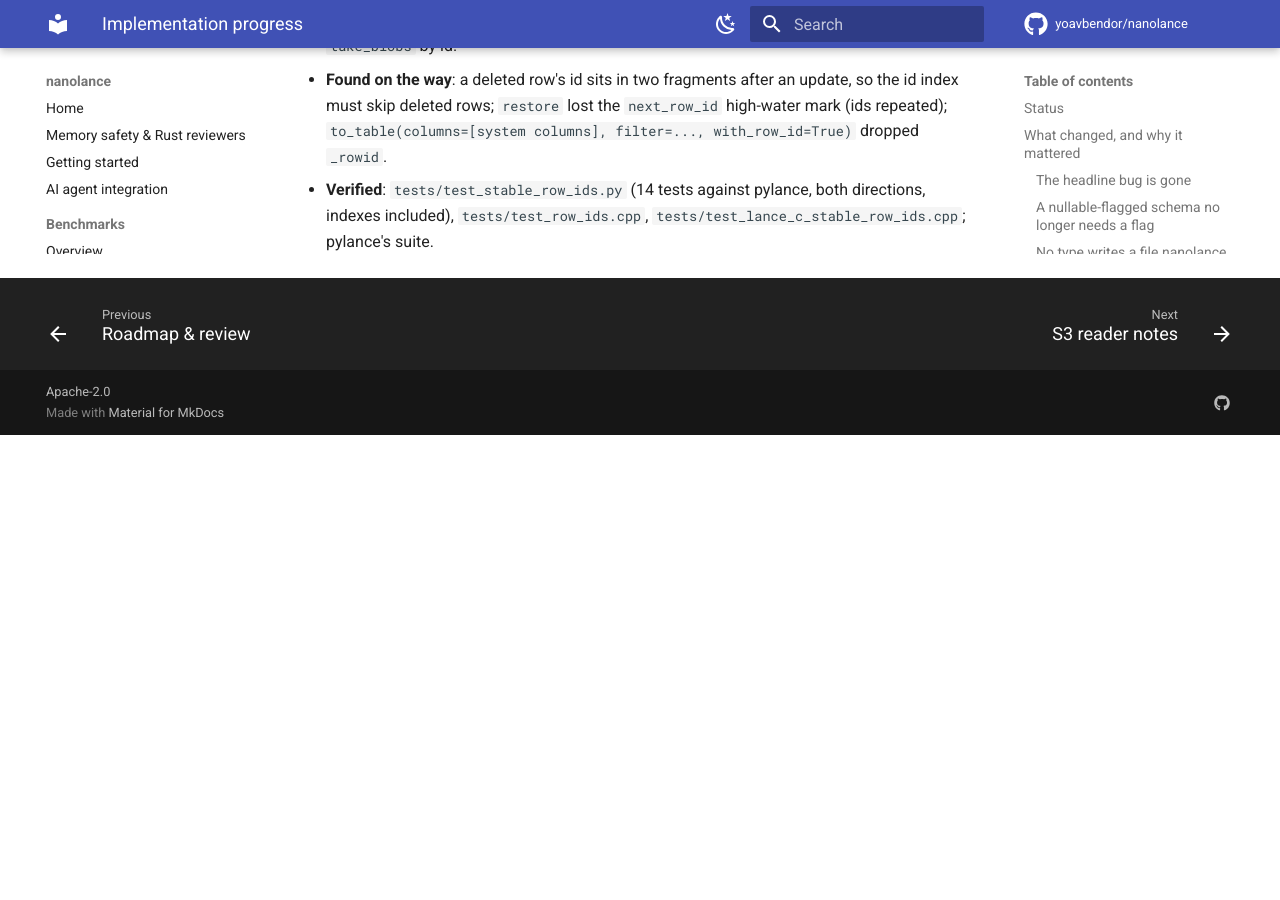
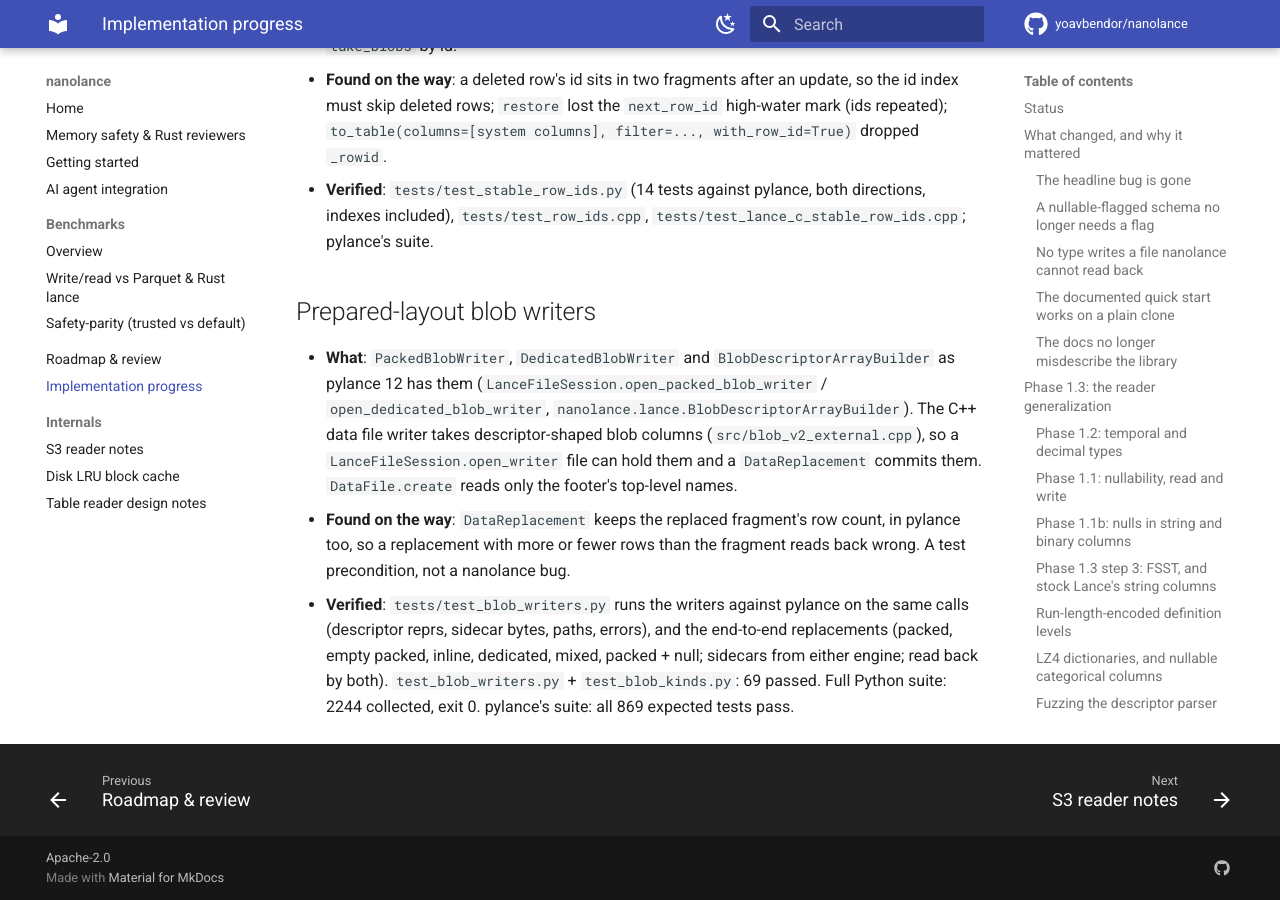
Before and after one commit to yoavbendor/nanolance, an MkDocs documentation site: the page built from docs/PROGRESS.md, in a window 1280 px wide and 900 px high, scrolled down 87991 px. Built offline with MkDocs 1.6.1 and Material for MkDocs 9.7.7, drawn with Linux system fonts in a browser that asks for light colours; comment, search, counter and statistics services are not loaded; before the commit the page ends 88426 px from its top, so only the background shows below that.

Commit message:
Prepared-layout blob writers: end-to-end tests both ways, docs, suite list
Replacements built from either engine's sidecars, committed by nanolance and
read back by nanolance and pylance (packed, empty, inline, dedicated, mixed,
packed + null). pylance's suite: 914 expected (45 more). Roadmap: task done,
lessons from the first delegation. Tests and docs by a Haiku agent, reviewed.

Co-Authored-By: Claude Opus 5.5 <noreply@anthropic.com>
Claude-Session: https://claude.ai/code/session_014PGy9PK68gHvyR8T1r5ueY

```diff
--- a/docs/PROGRESS.md
+++ b/docs/PROGRESS.md
@@ -3252,3 +3252,19 @@ publishes them.
   `to_table(columns=[system columns], filter=..., with_row_id=True)` dropped `_rowid`.
 - **Verified**: `tests/test_stable_row_ids.py` (14 tests against pylance, both directions, indexes
   included), `tests/test_row_ids.cpp`, `tests/test_lance_c_stable_row_ids.cpp`; pylance's suite.
+
+## Prepared-layout blob writers
+
+- **What**: `PackedBlobWriter`, `DedicatedBlobWriter` and `BlobDescriptorArrayBuilder` as pylance 12
+  has them (`LanceFileSession.open_packed_blob_writer` / `open_dedicated_blob_writer`,
+  `nanolance.lance.BlobDescriptorArrayBuilder`). The C++ data file writer takes descriptor-shaped
+  blob columns (`src/blob_v2_external.cpp`), so a `LanceFileSession.open_writer` file can hold them
+  and a `DataReplacement` commits them. `DataFile.create` reads only the footer's top-level names.
+- **Found on the way**: `DataReplacement` keeps the replaced fragment's row count, in pylance too, so
+  a replacement with more or fewer rows than the fragment reads back wrong. A test precondition, not
+  a nanolance bug.
+- **Verified**: `tests/test_blob_writers.py` runs the writers against pylance on the same calls
+  (descriptor reprs, sidecar bytes, paths, errors), and the end-to-end replacements (packed, empty
+  packed, inline, dedicated, mixed, packed + null; sidecars from either engine; read back by both).
+  `test_blob_writers.py` + `test_blob_kinds.py`: 69 passed. Full Python suite: 2244 collected, exit 0.
+  pylance's suite: all 869 expected tests pass.
--- a/docs/ROADMAP.md
+++ b/docs/ROADMAP.md
@@ -27,7 +27,14 @@ Tasks needing format archaeology or design calls stay with Opus.
 
 | task | definition | implementer | status |
 |---|---|---|---|
-| Prepared-layout blob writers (`PackedBlobWriter`, `DedicatedBlobWriter`, `BlobDescriptorArrayBuilder`, descriptor-form blob columns in the file writer) | `docs/tasks/BLOB_WRITERS.md` | Haiku 5.5, reviewed by Opus | phase A (Python writers) done 2026-10-15 (Haiku; reviewed, one fix: coalesced sidecar writes); phase B (C++ descriptor input) in progress |
+| Prepared-layout blob writers (`PackedBlobWriter`, `DedicatedBlobWriter`, `BlobDescriptorArrayBuilder`, descriptor-form blob columns in the file writer) | `docs/tasks/BLOB_WRITERS.md` | Haiku 5.5, reviewed by Opus | ~~done~~ 2026-10-15: phase A (Python writers; reviewed, one fix: coalesced sidecar writes), phase B (C++ descriptor input; end-to-end tests in `tests/test_blob_writers.py`) |
+
+Lessons from the first delegated task (blob writers, three Haiku sessions of 95-160k tokens each):
+behaviour measured on pylance and written into the spec (messages, reprs, paths) let phase A land in
+one pass; the stop rule worked -- phase B stopped at a reader / schema-mapping question instead of
+redesigning it, and the reviewer's answer (pylance's `DataFile.create` reads only top-level names)
+was a 30-line fix; a fresh session per phase kept each one inside its context. Next time: give the
+"finish" session its known facts up front, and say which pytest flags print a summary.
 
 ## Priority: competing with pylance directly (2026-10-08)
 
@@ -50,7 +57,7 @@ plain append / update / scan comes before a whole subsystem.
 | 1 | ~~Filter functions~~ -- **done (2026-10-08)**, with JSON columns themselves: Lance's JSONB on disk (nanolance could not read pylance's JSON columns, and pylance could not read nanolance's), all nine `json_*` functions, `::` casts, `arrow_cast`, `regexp_match` / `regexp_like`, `current_date()` / `now()`, `ARRAY[...]`, `0x..` binary literals, pyarrow's arithmetic, pylance's filter error wording; 20 more of pylance's tests. Left: `LanceDataset.sql`, JSON inside structs or lists, JSON text through lance-c (it returns the JSONB), `arrow_cast` to nested types | ~40 |
 | 1 | ~~Small APIs~~ -- **done (2026-10-08)**: `stats` (dataset, index and data statistics, the same numbers as pylance for every index type nanolance reads, vector models included), `lance_schema` / `lance.schema.LanceSchema`, `update_field_metadata`, `read_transaction` / `get_transactions` (and `transaction_properties` / `commit_message` recorded), `merge`, `validate`, `lance.indices.IndexFileVersion` (which kept `test_vector_index.py` from loading: 23 of its tests now pass); 47 more of pylance's tests. Found on the way: a restore's transaction was recorded as an Overwrite, struct fields carried a "plain" encoding pylance does not write, Merge / Project transactions lacked `preserves_nullability`. Left: `merge` into a dataset with deleted rows, the deletion-vector check of `validate`, `LanceSchema.to_pyarrow` of a schema rebuilt from protos | ~25 |
 | 1 | ~~Writer tail~~ -- **done (2026-10-09)**: Arrow dictionary columns (Lance's `dict:<value>:<index>:<ordered>` pages, every index width, string / binary / fixed-width values; read back with the dictionary they were written with, unused entries included, by either library), empty structs (one constant page, as Lance writes them; refused with Lance's error where Lance refuses), null elements inside fixed-size lists (`FixedSizeList.has_validity`), Lance's error for a zero-dimension fixed-size list, pydantic enums, `truncate_table`; 10 more of pylance's tests. Found on the way: a null element in a fixed-size list inside a list would have been written as 0.0 once top-level element nulls were accepted (now refused by name, as before). Left: dictionary columns inside structs or lists, element nulls under a list or struct | ~10 |
-| 1 | ~~Blobs, every kind~~ -- **done (2026-10-09)**: Blob v2 written as Lance writes it (inline / packed / dedicated by the field's thresholds, external references; the same descriptors, blob ids, sidecar files and Lance 12 logical schema), nulls, several blob columns, `blob_field` / `blob_array` / `Blob`, `external_blob_mode="ingest"`, `allow_external_blob_outside_bases`, `blob_pack_file_size_threshold`, pylance's write checks and errors, `read_blob_ranges`, `to_pandas(blob_mode=)`; whole-object external blobs (size 0) read; legacy v1 blob columns of formats 2.0 / 2.1 read in every shape, and their 2.2 write refused as Lance refuses it (nanolance used to write a dataset pylance could not read); 86 more of pylance's tests. Then (2026-10-09): blobs beside vectors / lists / structs (that read was refused outright), and inside structs, lists and lists of structs, read and written as Lance pages them; found on the way: nanolance's blob pages over 64 KiB of descriptors had a row index pylance could scan but not take rows from (a panic) -- now Lance's byte-packed offsets, older files still read. Left: prepared-layout writers (`PackedBlobWriter`, ...), blobs through `add_columns` / `write_fragments`, registered external bases | ~40 |
+| 1 | ~~Blobs, every kind~~ -- **done (2026-10-09)**: Blob v2 written as Lance writes it (inline / packed / dedicated by the field's thresholds, external references; the same descriptors, blob ids, sidecar files and Lance 12 logical schema), nulls, several blob columns, `blob_field` / `blob_array` / `Blob`, `external_blob_mode="ingest"`, `allow_external_blob_outside_bases`, `blob_pack_file_size_threshold`, pylance's write checks and errors, `read_blob_ranges`, `to_pandas(blob_mode=)`; whole-object external blobs (size 0) read; legacy v1 blob columns of formats 2.0 / 2.1 read in every shape, and their 2.2 write refused as Lance refuses it (nanolance used to write a dataset pylance could not read); 86 more of pylance's tests. Then (2026-10-09): blobs beside vectors / lists / structs (that read was refused outright), and inside structs, lists and lists of structs, read and written as Lance pages them; found on the way: nanolance's blob pages over 64 KiB of descriptors had a row index pylance could scan but not take rows from (a panic) -- now Lance's byte-packed offsets, older files still read. Left: blobs through `add_columns` / `write_fragments`, registered external bases | ~40 |
 | 1 | ~~DuckDB / Polars / LanceDB~~ -- **done (2026-10-09)**: datasets, scanners and fragments are `pyarrow.dataset` objects as pylance's are, so DuckDB replacement scans and `from_arrow`, Polars `scan_pyarrow_dataset` and `to_polars()` read them with pushdown; DuckDB's `lance` extension and LanceDB read nanolance's files and indexes, and nanolance reads and appends to LanceDB's (`tests/test_interop.py`, `tools/interop_suite.py`) | -- |
 | 2 | ~~Distributed index builds from Python~~ -- **done (2026-10-09)**: `create_index_uncommitted` (BTree, Bitmap, LabelList, Inverted, IVF_FLAT, IVF_PQ, IVF_HNSW_SQ, with shared IVF / PQ models), `merge_existing_index_segments` (Lance's checks and errors: one keyed field, disjoint coverage, one model within 1e-5), `commit_existing_index_segments`, the legacy INVERTED flow (`create_scalar_index(fragment_ids=, index_uuid=)`, `merge_index_metadata` with its progress events, `LanceDataset.commit(CreateIndex)`), `lance.indices.IndicesBuilder` (`train_ivf` / `train_pq` / `prepare_global_ivf_pq` on float16 / 32 / 64 vectors, `transform_vectors`, `shuffle_transformed_vectors`, `load_shuffled_vectors`), `IvfModel` / `PqModel` files, `lance.bitmap.Bitmap`, `centroids()` / `get_ivf_model`; 120 more of pylance's tests. Found on the way: training a model on a dataset that already had an index of the default name failed ("already exists"), and data files dropped the schema metadata Lance writes into each. Left: merging is a rebuild over the union of fragments (the same index, not a physical merge of the segments' files), indexes over float16 / float64 columns, the index types of tier 3 | -- |
 | 2 | ~~Transactions and fragment-level writes~~ -- **done (2026-10-09)**: `write_fragments`, `LanceFragment.create` / `create_from_file`, `DataFile.create`, fragment `delete` / `delete_rows` / `merge` / `merge_columns` / `update_columns`, `LanceDataset.commit` of every operation but `DataOverlay` (Lance's checks, `build_manifest`, and conflict rules: `CommitConflictError`, retryable or not), `commit_batch`, detached commits, `execute_uncommitted`, `add_columns` with UDFs and `batch_udf` checkpoints, `include_deleted_rows`; 95 more of pylance's tests. Found on the way: dropped columns' data files stayed in their fragments, a `LanceFileWriter` file (fields numbered from 0) could not be read in a dataset, JSON columns in `LanceSchema.from_pyarrow`, SQL column types (`"1"` not null, `int32 + 1` int32), Lance's data file names. Left: `DataOverlay`, `commit_lock`, `update_columns` of blob columns, conflict checks for index builds made from an older version, V1 manifest names | -- |
```
Also changed, not shown: other parts of docs/ROADMAP.md (+2 -2 lines), docs/PYLANCE_COMPAT.md (+2 -3 lines), 2 other files.
